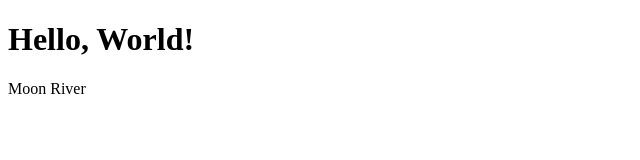
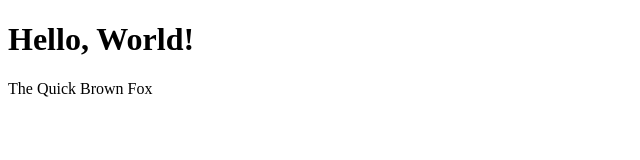
Before and after one commit to truad/Gitty-the-First, a plain HTML site: page index.html in a window 1280 px wide. Shown: the full height of the page, 0-640 px from the left. Drawn offline with Linux system fonts and the light colour scheme.

Commit message:
Clone commit

```diff
--- a/index.html
+++ b/index.html
@@ -8,6 +8,6 @@
 </head>
 <body>
     <h1>Hello, World!</h1>
-    <p>Moon River</p>
+    <p>The Quick Brown Fox</p>
 </body>
 </html>
```
